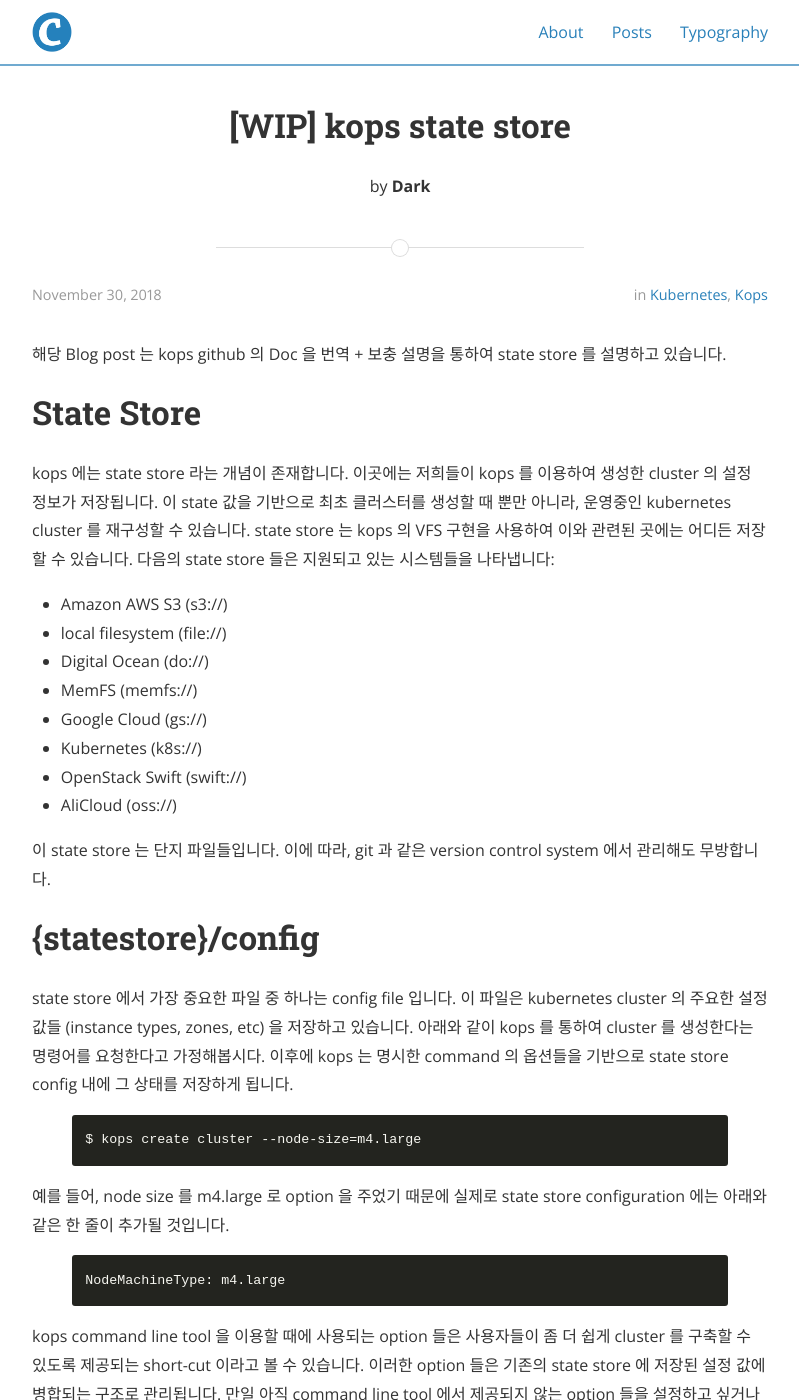
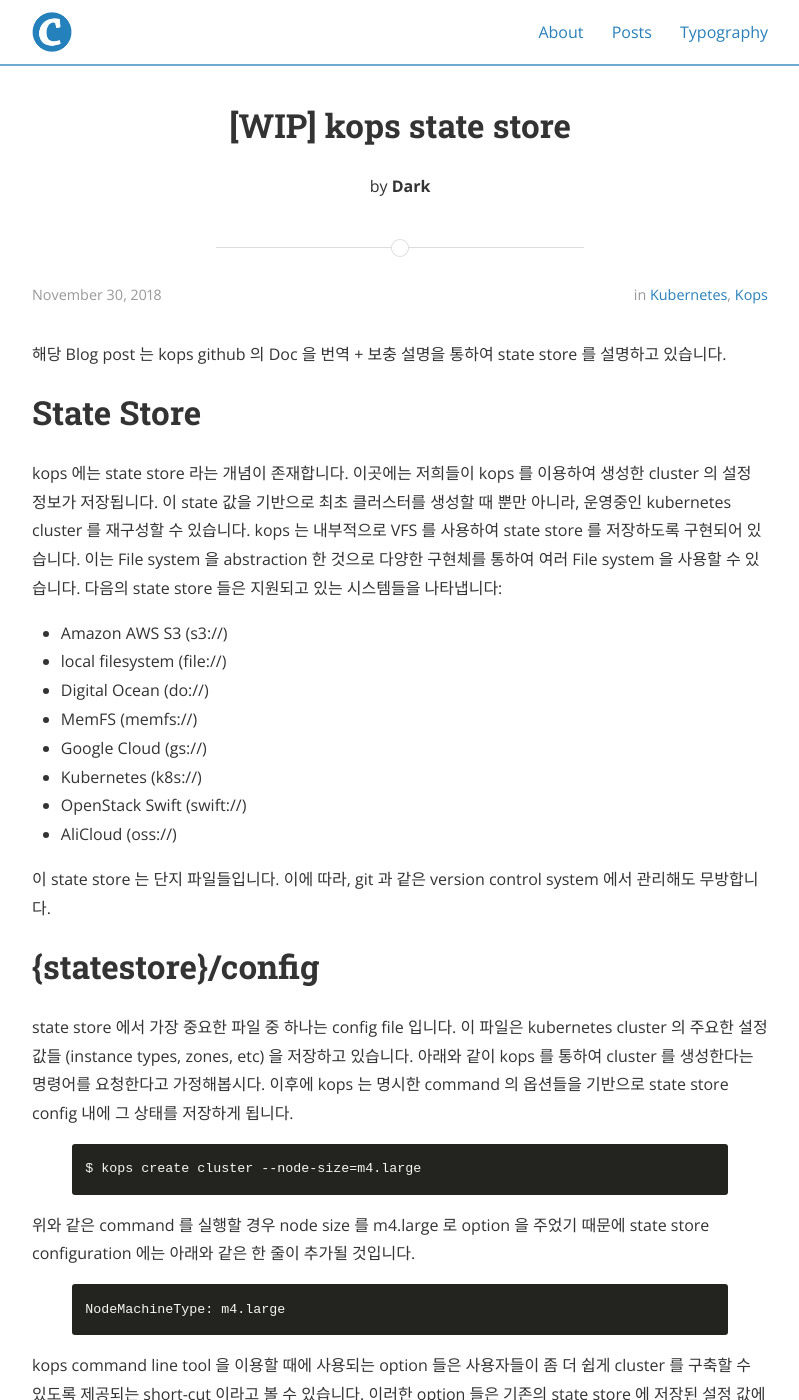
Before and after one commit to Dark0096/Dark0096.github.io, a Jekyll site: the page built from _posts/2019-06-09-kubernetes-state-store.markdown, in a window 1280 px wide and 1400 px high. Shown: the whole window, without its empty margins (240-1039 px from the left). Built offline with Jekyll 4.4.1, drawn with Linux system fonts in a browser that asks for light colours; nearby versions of some CDN libraries.

```diff
--- a/_posts/2019-06-09-kubernetes-state-store.markdown
+++ b/_posts/2019-06-09-kubernetes-state-store.markdown
@@ -13,7 +13,7 @@ tags: kubernetes kops
 
 kops 에는 state store 라는 개념이 존재합니다. 이곳에는 저희들이 kops 를 이용하여 생성한 cluster 의 설정 정보가 저장됩니다.
 이 state 값을 기반으로 최초 클러스터를 생성할 때 뿐만 아니라, 운영중인 kubernetes cluster 를 재구성할 수 있습니다.
-state store 는 kops 의 VFS 구현을 사용하여 이와 관련된 곳에는 어디든 저장할 수 있습니다. 다음의 state store 들은 지원되고 있는 시스템들을 나타냅니다:
+kops 는 내부적으로 VFS 를 사용하여 state store 를 저장하도록 구현되어 있습니다. 이는 File system 을 abstraction 한 것으로 다양한 구현체를 통하여 여러 File system 을 사용할 수 있습니다. 다음의 state store 들은 지원되고 있는 시스템들을 나타냅니다:
 
 <ul>
     <li>Amazon AWS S3 (s3://)</li>
@@ -37,7 +37,7 @@ state store 에서 가장 중요한 파일 중 하나는 config file 입니다.
 $ kops create cluster --node-size=m4.large
 {% endhighlight %}
 
-예를 들어, node size 를 m4.large 로 option 을 주었기 때문에 실제로 state store configuration 에는 아래와 같은 한 줄이 추가될 것입니다.
+위와 같은 command 를 실행할 경우 node size 를 m4.large 로 option 을 주었기 때문에 state store configuration 에는 아래와 같은 한 줄이 추가될 것입니다.
 {% highlight bash %}
 NodeMachineType: m4.large
 {% endhighlight %}
```
Also changed, not shown: Gemfile.lock (deleted).
